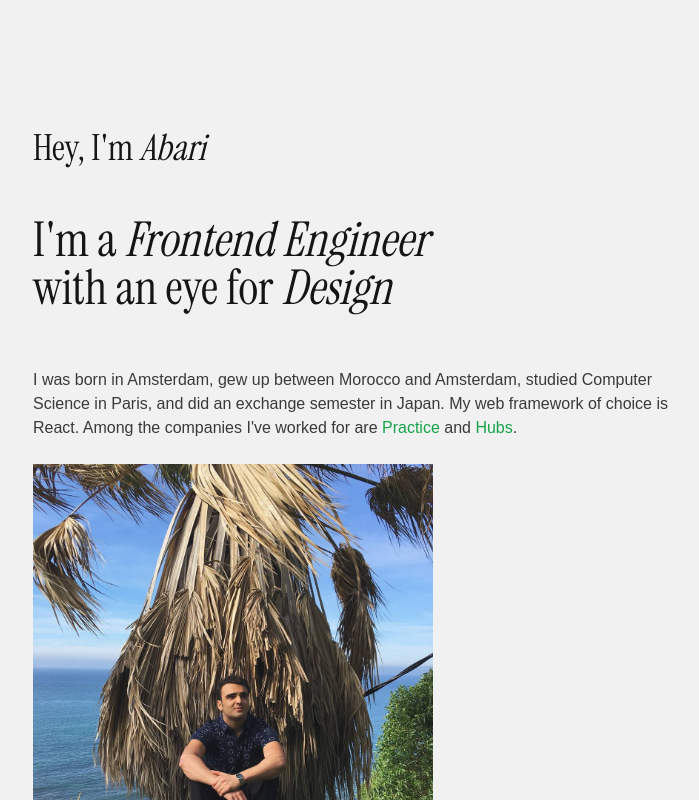
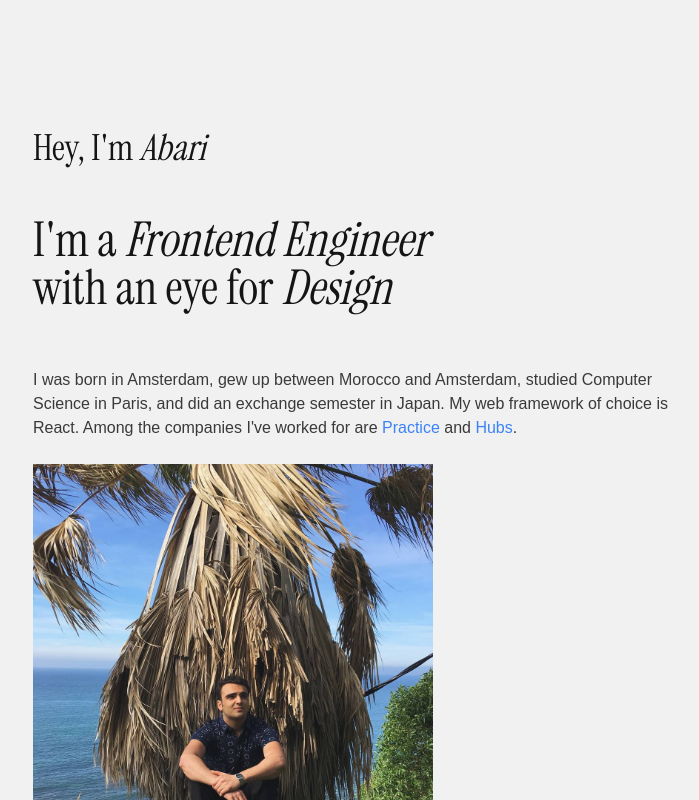
Before and after one commit to byabari/byabari, a Next.js app: page / in a window 1280 px wide. Shown: the top 800 px of the page, without its empty margins (273-972 px from the left). Built offline with nearby package versions, Linux system fonts and the light colour scheme; a web font is replaced by a local one.

Commit message:
update page.js

```diff
--- a/app/page.js
+++ b/app/page.js
@@ -37,7 +37,7 @@ export const metadata = {
 
 const Link = ({ href, children }) => (
   <a
-    className="text-green-600 hover:text-blue-400 focus:text-blue-400 hover:underline underline-offset-4"
+    className="text-blue-500 hover:text-blue-500 focus:text-blue-400 hover:underline underline-offset-4"
     href={href}
     target="_blank"
   >
```
